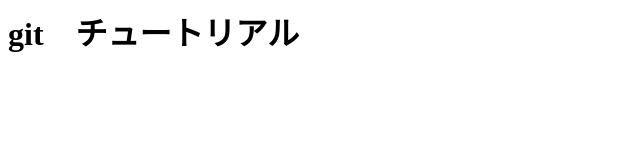
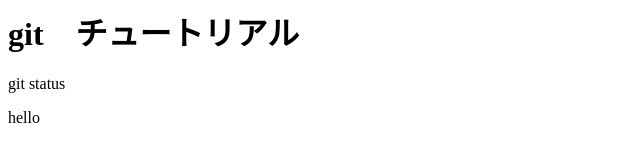
Before and after one commit to Sota-Yamamoto/git_tutorial, a plain HTML site: page index.html in a window 1280 px wide. Shown: the whole page, without its empty margins (0-640 px from the left). Drawn offline with Linux system fonts and the light colour scheme.

Commit message:
git status,helloを追記

```diff
--- a/index.html
+++ b/index.html
@@ -1 +1,3 @@
 <h1>git　チュートリアル</h1>
+<p>git status</p>
+<p>hello</p>
```
